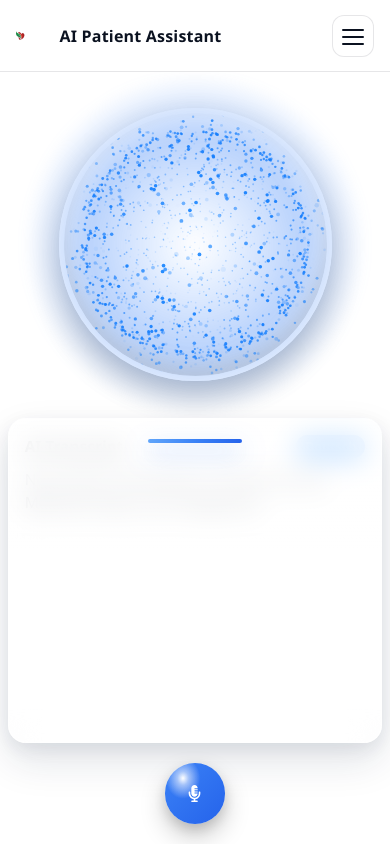
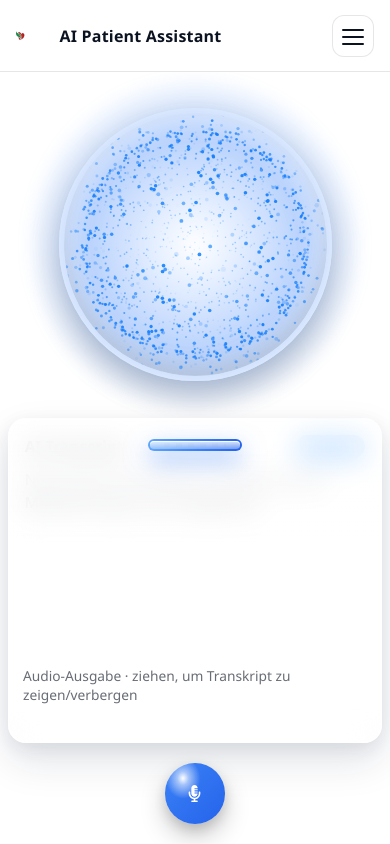
Before and after one commit to AI-coderss/German_lang_trainer, a React (Create React App) app in the folder frontend/: page /voice-assistant in a window 390 px wide. Shown: the top 844 px of the page. Built offline with nearby package versions, Linux system fonts and the light colour scheme.

Commit message:
update the UI design

```diff
--- a/frontend/src/styles/voiceassistant.css
+++ b/frontend/src/styles/voiceassistant.css
@@ -612,3 +612,42 @@ body:has(.voice-assistant-wrapper) {
     --mic-size: clamp(54px, 7.0vh, 70px);
   }
 }
+/* ================== AudioWave — mobile tidy overrides ================== */
+/* Paste at the BOTTOM of src/styles/voiceassistant.css */
+
+@media (max-width: 640px){
+  /* Reduce overall footprint and add subtle rounding */
+  .transcript-cover .cover-visual{
+    padding: 4px 0 6px;
+  }
+  .transcript-cover .container-audio-wave{
+    width: 92%;
+    max-width: 520px;
+    margin: 0 auto;
+    overflow: hidden;
+    border-radius: 12px;
+  }
+  /* Make the waveform shorter on phones */
+  .transcript-cover #waveCanvas{
+    height: clamp(90px, 18vh, 150px) !important;
+  }
+}
+
+/* Ultra-small devices */
+@media (max-width: 380px){
+  .transcript-cover .container-audio-wave{
+    width: 94%;
+    max-width: 460px;
+    border-radius: 10px;
+  }
+  .transcript-cover #waveCanvas{
+    height: clamp(80px, 16vh, 130px) !important;
+  }
+}
+
+/* Short screens (landscape phones) */
+@media (max-height: 740px) and (max-width: 900px){
+  .transcript-cover #waveCanvas{
+    height: clamp(80px, 16vh, 140px) !important;
+  }
+}
```
